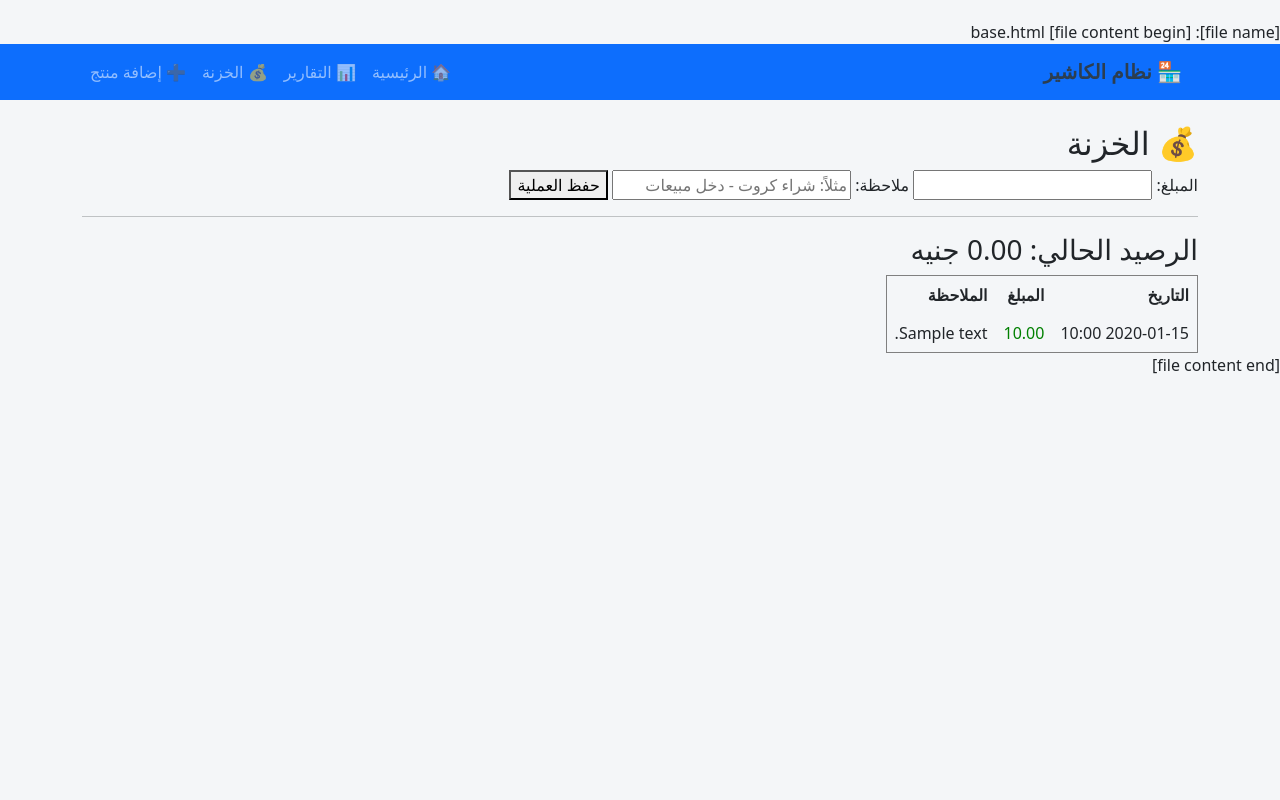
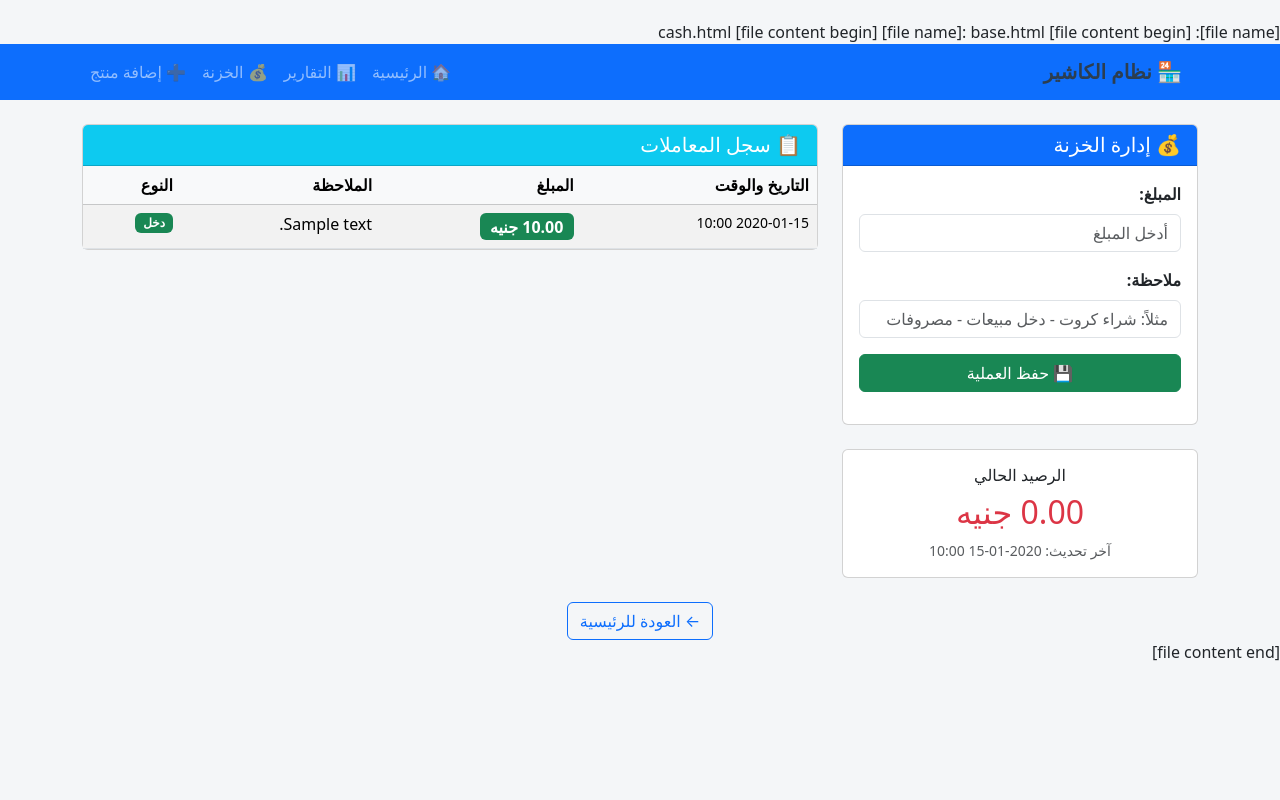
Before and after one commit to msayed20089/mobile-shop-web, a Python web app: template templates/cash.html in a window 1280 px wide. Run offline with Jinja, Linux system fonts and the light colour scheme; the template is opened without the code that fills it: most values are stand-ins (such as "Sample title", 1, 10 or a date in 2020).

Commit message:
Update cash.html

```diff
--- a/templates/cash.html
+++ b/templates/cash.html
@@ -1,35 +1,122 @@
+[file name]: cash.html
+[file content begin]
 {% extends "base.html" %}
-{% block title %}الخزنة{% endblock %}
 {% block content %}
-<h2>💰 الخزنة</h2>
+<div class="row">
+  <div class="col-md-4">
+    <div class="card mb-4">
+      <div class="card-header bg-primary text-white">
+        <h5 class="mb-0">💰 إدارة الخزنة</h5>
+      </div>
+      <div class="card-body">
+        <form method="POST" class="needs-validation" novalidate>
+          <div class="mb-3">
+            <label for="amount" class="form-label"><strong>المبلغ:</strong></label>
+            <input type="number" step="0.01" class="form-control" id="amount" name="amount"
+                   placeholder="أدخل المبلغ" required>
+            <div class="invalid-feedback">
+              من فضلك أدخل المبلغ
+            </div>
+          </div>
 
-<form method="POST" class="form">
-    <label>المبلغ:</label>
-    <input type="number" step="0.01" name="amount" required>
-    <label>ملاحظة:</label>
-    <input type="text" name="note" placeholder="مثلاً: شراء كروت - دخل مبيعات">
-    <button type="submit">حفظ العملية</button>
+          <div class="mb-3">
+            <label for="note" class="form-label"><strong>ملاحظة:</strong></label>
+            <input type="text" class="form-control" id="note" name="note"
+                   placeholder="مثلاً: شراء كروت - دخل مبيعات - مصروفات">
+          </div>
+
+          <div class="d-grid gap-2">
+            <button type="submit" class="btn btn-success">
+              💾 حفظ العملية
+            </button>
+          </div>
         </form>
+      </div>
+    </div>
 
-<hr>
+    <!-- بطاقة الرصيد -->
+    <div class="card">
+      <div class="card-body text-center">
+        <h6 class="card-title">الرصيد الحالي</h6>
+        <h2 class="text-{{ 'success' if total >= 0 else 'danger' }}">
+          {{ "%.2f"|format(total) }} جنيه
+        </h2>
+        <small class="text-muted">آخر تحديث: {{ transactions[0].date.strftime('%Y-%m-%d %H:%M') if transactions else '--' }}</small>
+      </div>
+    </div>
+  </div>
 
-<h3>الرصيد الحالي: {{ "%.2f"|format(total) }} جنيه</h3>
-
-<table border="1" cellpadding="8">
+  <div class="col-md-8">
+    <div class="card">
+      <div class="card-header bg-info text-white">
+        <h5 class="mb-0">📋 سجل المعاملات</h5>
+      </div>
+      <div class="card-body p-0">
+        {% if transactions %}
+          <div class="table-responsive" style="max-height: 600px;">
+            <table class="table table-striped table-hover mb-0">
+              <thead class="table-light sticky-top">
                 <tr>
-        <th>التاريخ</th>
+                  <th>التاريخ والوقت</th>
                   <th>المبلغ</th>
                   <th>الملاحظة</th>
+                  <th>النوع</th>
                 </tr>
+              </thead>
+              <tbody>
                 {% for tx in transactions %}
                   <tr>
-        <td>{{ tx.date.strftime('%Y-%m-%d %H:%M') }}</td>
-        <td style="color: {{ 'green' if tx.amount > 0 else 'red' }};">
-            {{ "%.2f"|format(tx.amount) }}
+                    <td>
+                      <small>{{ tx.date.strftime('%Y-%m-%d %H:%M') }}</small>
                     </td>
-        <td>{{ tx.note }}</td>
+                    <td>
+                      <span class="badge bg-{{ 'success' if tx.amount > 0 else 'danger' }} fs-6">
+                        {{ "%.2f"|format(tx.amount) }} جنيه
+                      </span>
+                    </td>
+                    <td>{{ tx.note or '-' }}</td>
+                    <td>
+                      {% if tx.amount > 0 %}
+                        <span class="badge bg-success">دخل</span>
+                      {% else %}
+                        <span class="badge bg-danger">مصروف</span>
+                      {% endif %}
+                    </td>
                   </tr>
                 {% endfor %}
+              </tbody>
             </table>
+          </div>
+        {% else %}
+          <div class="text-center text-muted py-5">
+            <h5>لا توجد معاملات مسجلة</h5>
+            <p>ابدأ بإضافة أول معاملة للخزنة</p>
+          </div>
+        {% endif %}
+      </div>
+    </div>
+  </div>
+</div>
 
+<div class="mt-4 text-center">
+  <a href="{{ url_for('index') }}" class="btn btn-outline-primary">← العودة للرئيسية</a>
+</div>
+
+<script>
+// تفعيل التحقق من النماذج
+(function() {
+  'use strict';
+  var forms = document.querySelectorAll('.needs-validation');
+  Array.prototype.slice.call(forms).forEach(function(form) {
+    form.addEventListener('submit', function(event) {
+      if (!form.checkValidity()) {
+        event.preventDefault();
+        event.stopPropagation();
+      }
+      form.classList.add('was-validated');
+    }, false);
+  });
+})();
+</script>
 {% endblock %}
+[file content end]
```
Lines whose indentation alone changed are shown as unchanged.
